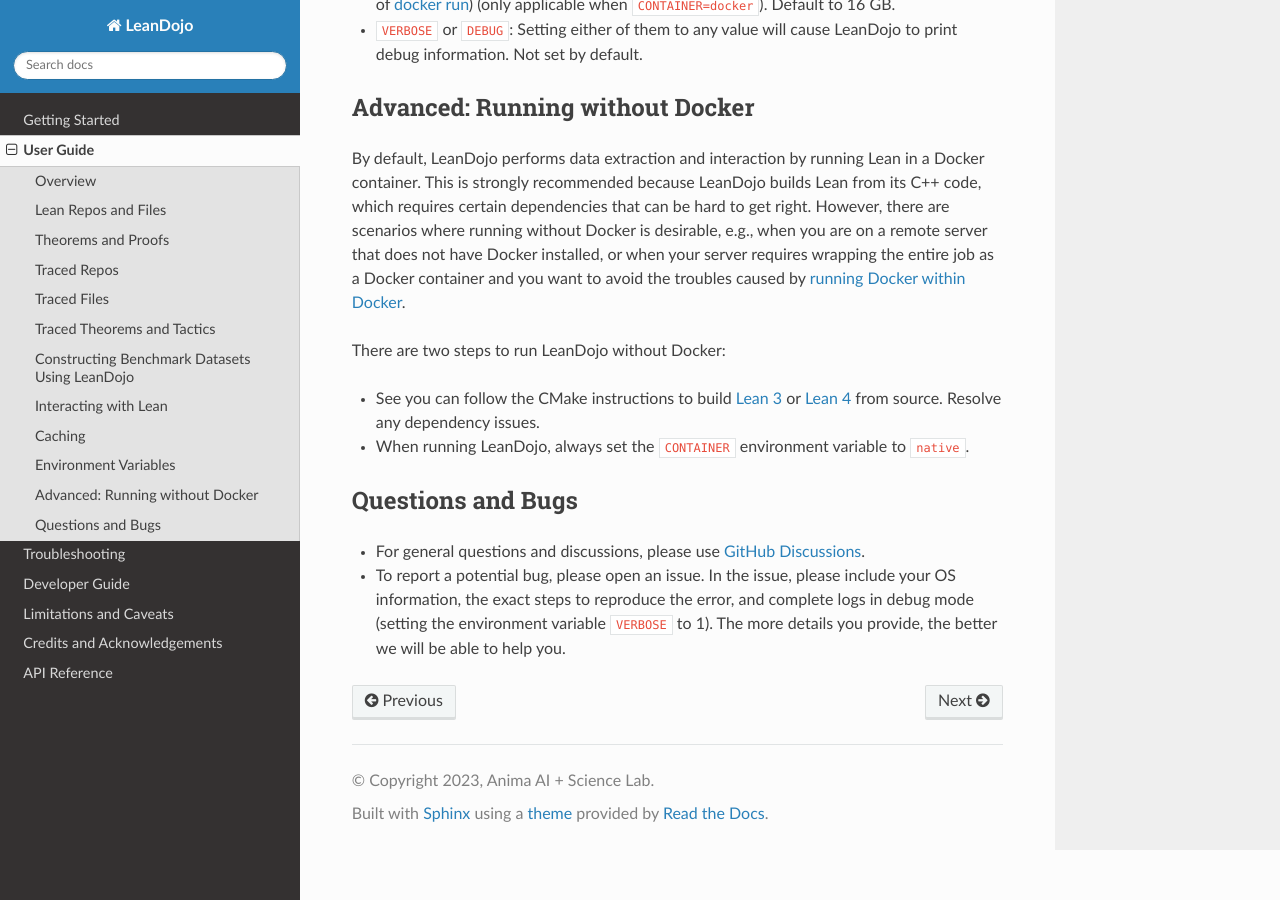
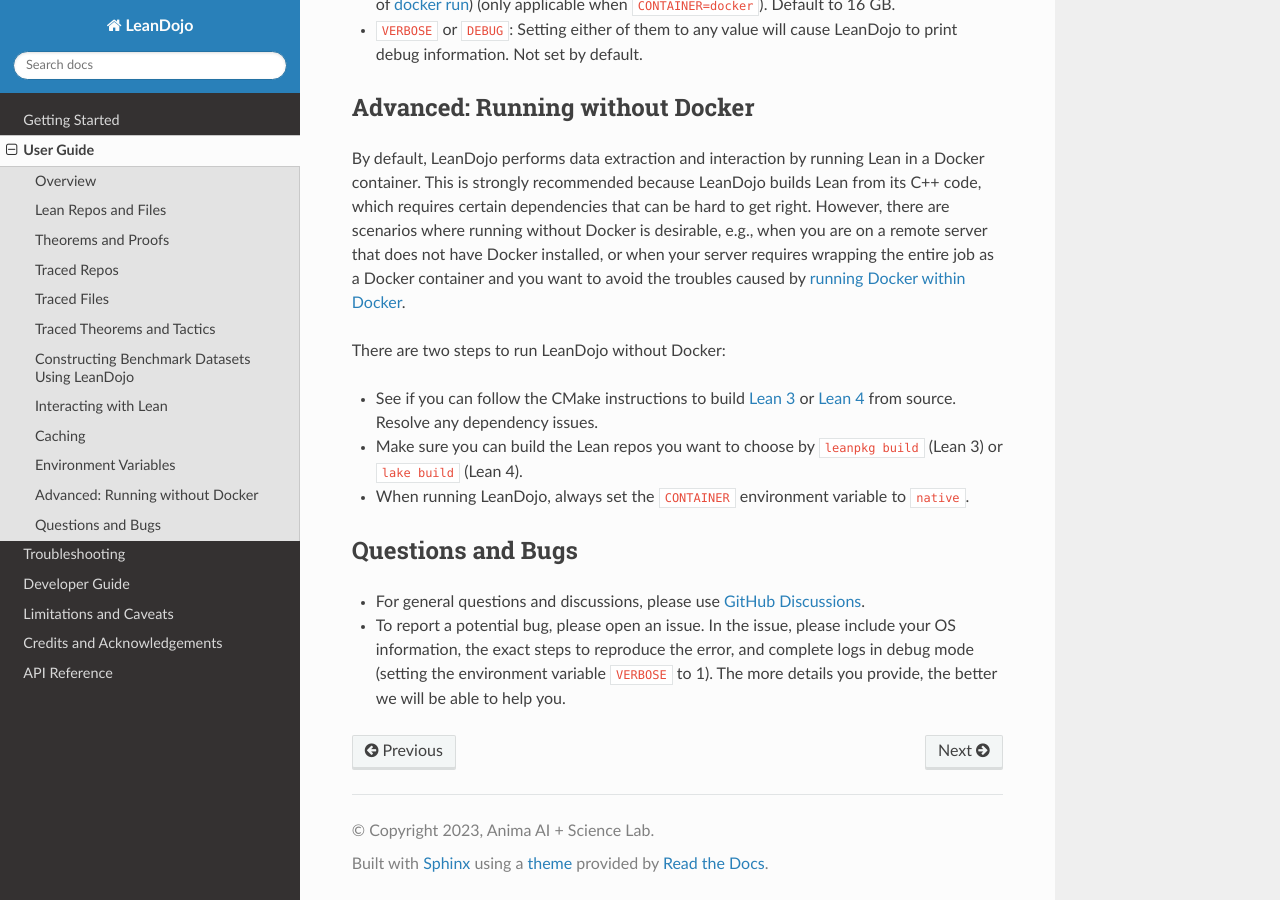
Before and after one commit to lean-dojo/LeanDojo, a Sphinx documentation site: the page built from docs/source/user-guide.rst, in a window 1280 px wide and 900 px high, scrolled down 5684 px. Built offline with Sphinx 7.4.7 and the Read the Docs theme 2.0.0, drawn with Linux system fonts in a browser that asks for light colours.

Commit message:
Update user-guide.rst

```diff
--- a/docs/source/user-guide.rst
+++ b/docs/source/user-guide.rst
@@ -252,7 +252,8 @@
 
 There are two steps to run LeanDojo without Docker:
 
-* See you can follow the CMake instructions to build `Lean 3 <https://github.com/leanprover-community/lean/blob/master/doc/make/index.md#generic-build-instructions>`_ or `Lean 4 <https://leanprover.github.io/lean4/doc/make/index.html>`_ from source. Resolve any dependency issues.
+* See if you can follow the CMake instructions to build `Lean 3 <https://github.com/leanprover-community/lean/blob/master/doc/make/index.md#generic-build-instructions>`_ or `Lean 4 <https://leanprover.github.io/lean4/doc/make/index.html>`_ from source. Resolve any dependency issues.
+* Make sure you can build the Lean repos you want to choose by :code:`leanpkg build` (Lean 3) or :code:`lake build` (Lean 4).
 * When running LeanDojo, always set the :code:`CONTAINER` environment variable to :code:`native`.
 
 
```
